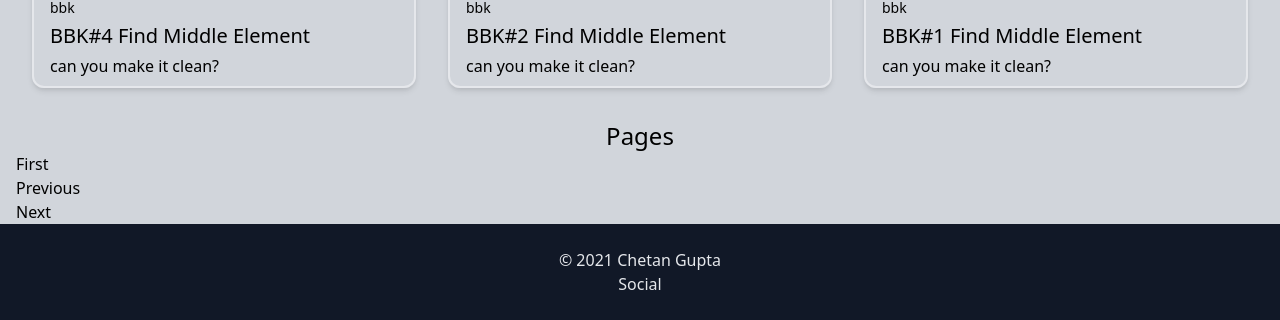
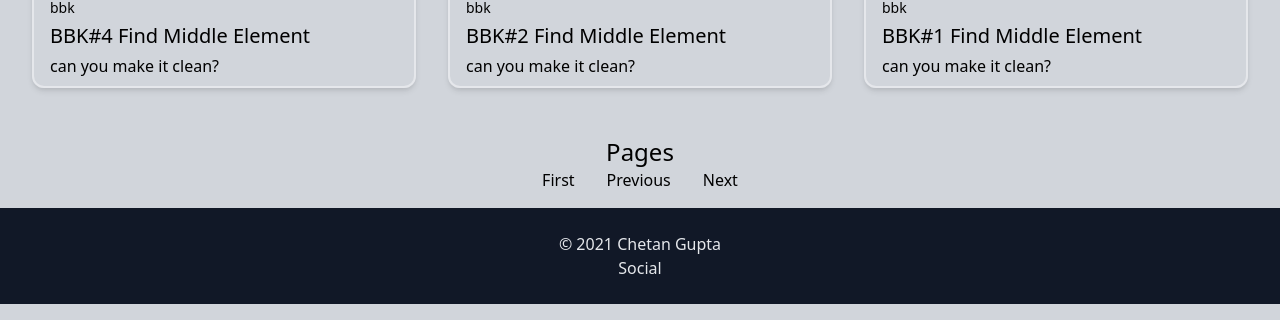
Before and after one commit to ch8n/eleventy-static-site-learning, an Eleventy site: page bbk/bbk-main.md.html in a window 1280 px wide. Shown: the part 1028-1348 px from the top of the page. Built offline with nearby package versions, Linux system fonts and the light colour scheme; Eleventy itself is replaced by a stand-in of ours; files that its build step writes are made by us from their sources; files whose address does not match are found by name.

Commit message:
added/pagingTheme

```diff
--- a/bbk/bbk-main.md.html
+++ b/bbk/bbk-main.md.html
@@ -66,6 +66,7 @@
 
     <!-- one card container -->
     <div class="transform hover:-translate-y-6 hover:shadow-xl rounded-xl shadow-md border-2 overflow-hidden m-4">
+
         <div onclick="window.open('{{bbk.data.permalink}}')">
             <div class="bg-yellow-500 h-52 overflow-hidden">
                 <img class="object-cover w-full h-full" src="{{bbk.data.banner}}" alt="">
@@ -81,11 +82,11 @@
     {%- endfor -%}
 </div>
 
-<div class="container mx-auto">
+<div class="container mx-auto p-4">
     <nav >
-        <p class="text-2xl font-semibold text-center ">Pages</p>
+        <p class="text-2xl font-semibold text-center">Pages</p>
 
-        <ol class="inline-block container mx-auto">
+        <ol class="flex justify-center items-center">
 
             <li class="px-4">{% if page.url != pagination.href.first %}<a href="{{ pagination.href.first }}">First</a>{% else %}First{%
             endif %}</li>
--- a/bbk/bbk1.md
+++ b/bbk/bbk1.md
@@ -7,7 +7,7 @@
 subline : can you make it clean?
 banner : https://picsum.photos/id/684/600/400
 permalink: /bbk1.html
-avatar: ./images/avatar.png
+avatar: ../images/avatar.png
 featTabId: 0
 ---
 
```
Also changed, not shown: 2 other files.
